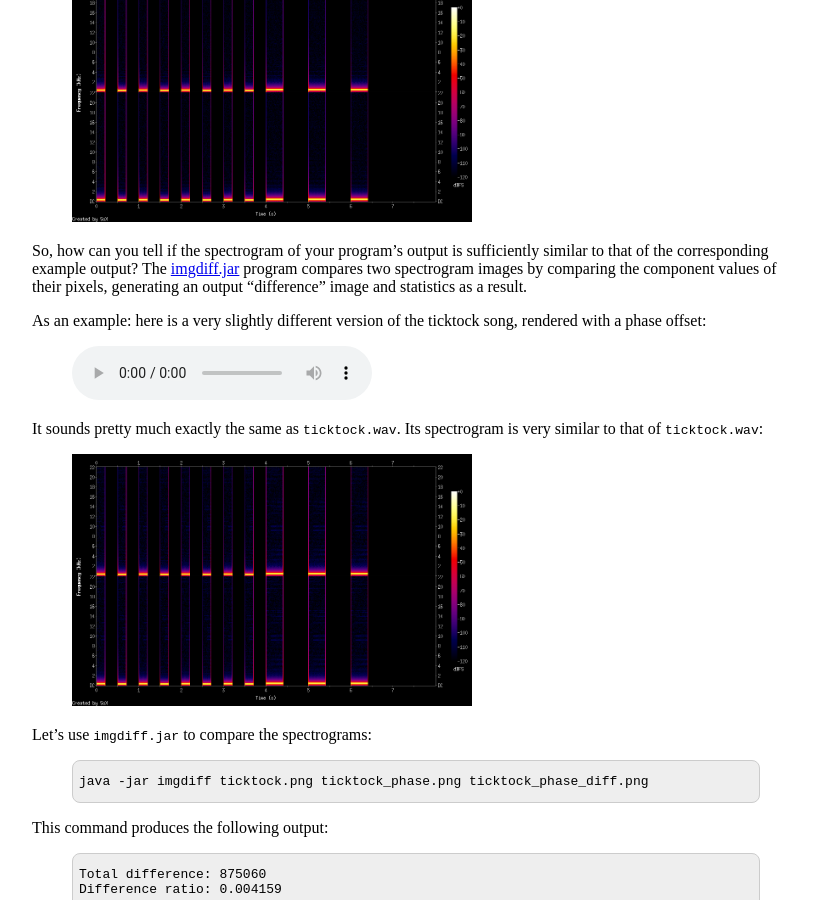
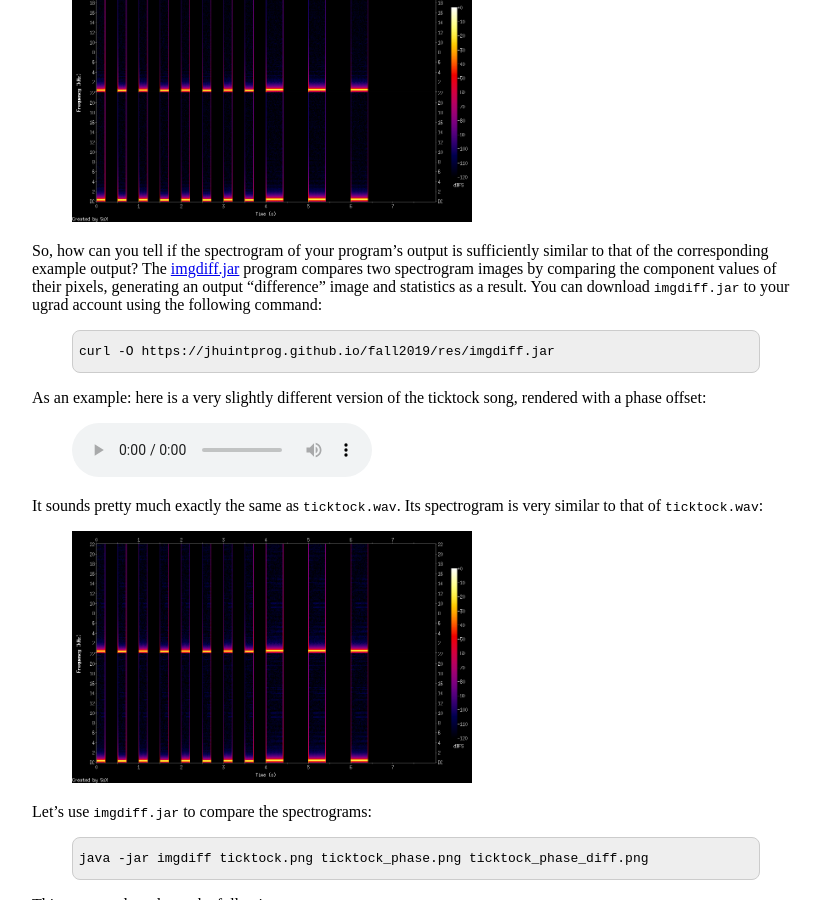
Before and after one commit to jhuintprog/fall2019, a Jekyll site: the page built from testing.md, in a window 1280 px wide and 900 px high, scrolled down 1773 px. Shown: the whole window, without its empty margins (224-1045 px from the left). Built offline with Jekyll 4.4.1, drawn with Linux system fonts in a browser that asks for light colours.

Commit message:
command for downloading imgdiff.jar onto ugrad account

````diff
--- a/testing.md
+++ b/testing.md
@@ -80,7 +80,11 @@ Here is the spectrogram for `ticktock.wav` (click for full size):
 
 > <a href="img/ticktock.png"><img style="width: 400px;" alt="spectrogram for ticktock audio file" src="img/ticktock.png"></a>
 
-So, how can you tell if the spectrogram of your program's output is sufficiently similar to that of the corresponding example output?  The [imgdiff.jar](res/imgdiff.jar) program compares two spectrogram images by comparing the component values of their pixels, generating an output "difference" image and statistics as a result.
+So, how can you tell if the spectrogram of your program's output is sufficiently similar to that of the corresponding example output?  The [imgdiff.jar](res/imgdiff.jar) program compares two spectrogram images by comparing the component values of their pixels, generating an output "difference" image and statistics as a result.  You can download `imgdiff.jar` to your ugrad account using the following command:
+
+```
+curl -O https://jhuintprog.github.io/fall2019/res/imgdiff.jar
+```
 
 As an example: here is a very slightly different version of the ticktock song, rendered with a phase offset:
 
````
